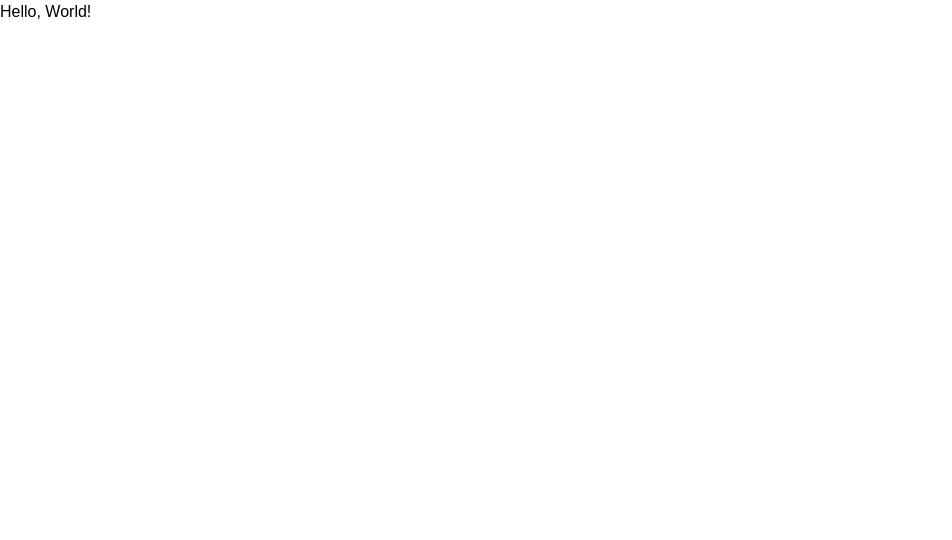
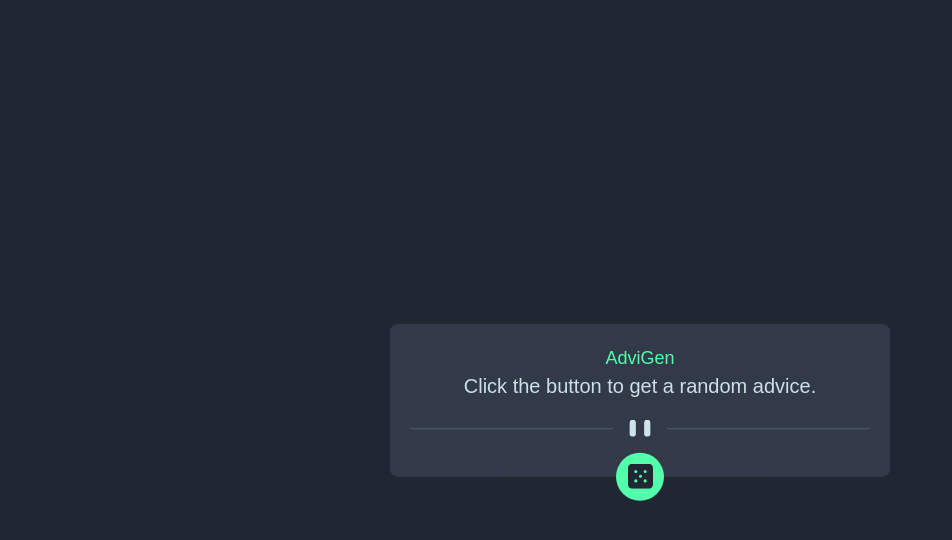
Before and after one commit to husamXA1/advigen, a Next.js app: page / in a window 1280 px wide. Shown: the top 540 px of the page, without its empty margins (0-952 px from the left). Built offline with nearby package versions, Linux system fonts and the light colour scheme.

Commit message:
add AdviceCard component with styling and assets

```diff
--- /dev/null
+++ b/app/components/AdviceCard.css
@@ -0,0 +1,3 @@
+.advice-button:hover {
+    box-shadow: 0 0 10px #53ffab;
+}
--- /dev/null
+++ b/app/components/AdviceCard.tsx
@@ -0,0 +1,32 @@
+"use client";
+
+import Image from "next/image";
+import { useState } from "react";
+import './AdviceCard.css'
+
+export default function AdviceCard() {
+    const [advice, setAdvice] = useState('');
+    const [adviceID, setAdviceID] = useState('');
+
+    return (
+        <div className="advice-card p-5 pb-10 relative max-w-[500px] mx-auto text-center bg-[#323a49] text-[#cce1e6] rounded-lg">
+            <p className="text-[#53ffab] lg:text-lg">{adviceID || "AdviGen"}</p>
+            <p className="advice-text md:text-lg lg:text-xl">{advice || "Click the button to get a random advice."}</p>
+            <Image
+                src={'/assets/pattern-divider.svg'}
+                alt="pattern-divider"
+                width={500}
+                height={50}
+                className="mx-auto mt-5"
+            />
+            <button className="advice-button bg-[#53ffab] transition-shadow w-12 h-12 rounded-full flex justify-center items-center absolute bottom-0 left-1/2 -translate-x-1/2 translate-y-1/2">
+                <Image
+                    src={'/assets/dice.svg'}
+                    alt="dice-icon"
+                    width={25}
+                    height={25}
+                />
+            </button>
+        </div>
+    )
+}
--- a/app/globals.css
+++ b/app/globals.css
@@ -4,4 +4,5 @@
 
 body {
   font-family: Arial, Helvetica, sans-serif;
+  background-color: #202632;
 }
--- a/app/page.tsx
+++ b/app/page.tsx
@@ -1,5 +1,9 @@
+import AdviceCard from "./components/AdviceCard";
+
 export default function Home() {
   return (
-    <h1>Hello, World!</h1>
+    <div className="absolute top-1/2 left-1/2 -translate-x-1/2 -translate-y-1/2">
+      <AdviceCard />
+    </div>
   );
 }
```
Also changed, not shown: public/assets/dice.svg (added), public/assets/pattern-divider.svg (added).
